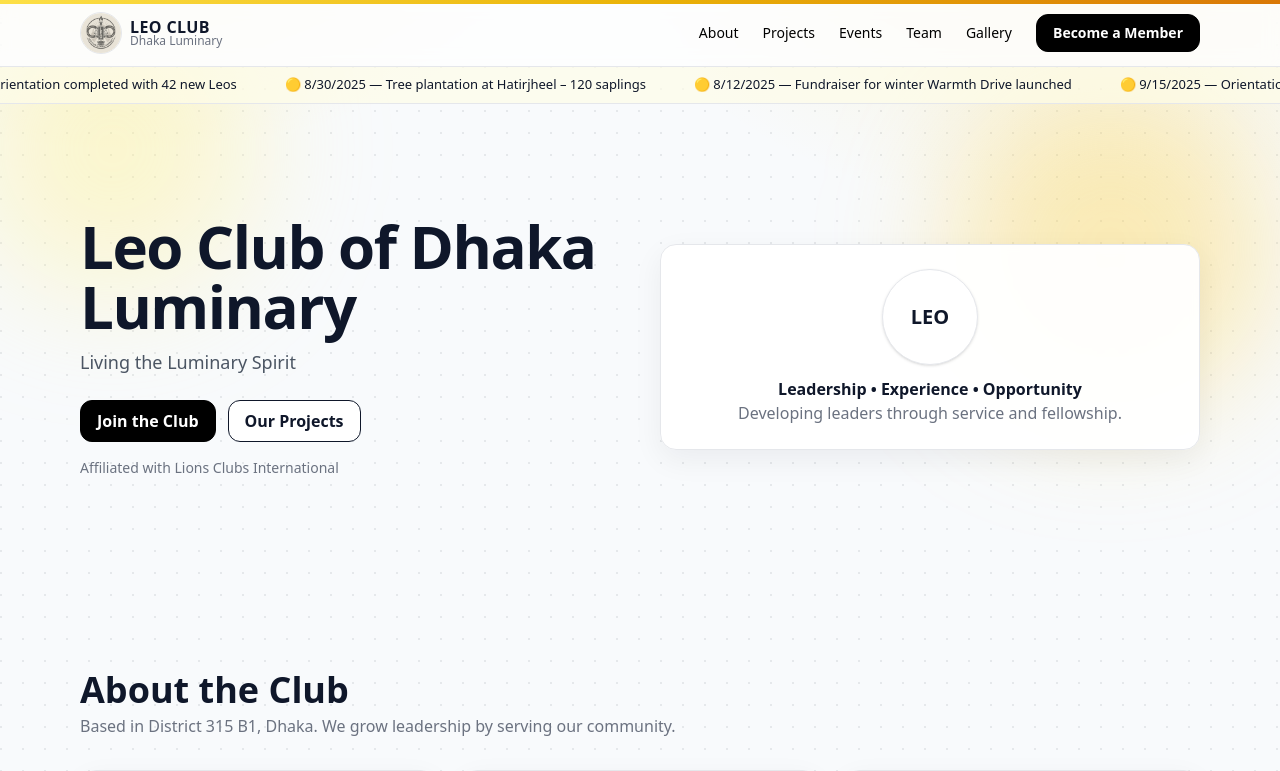
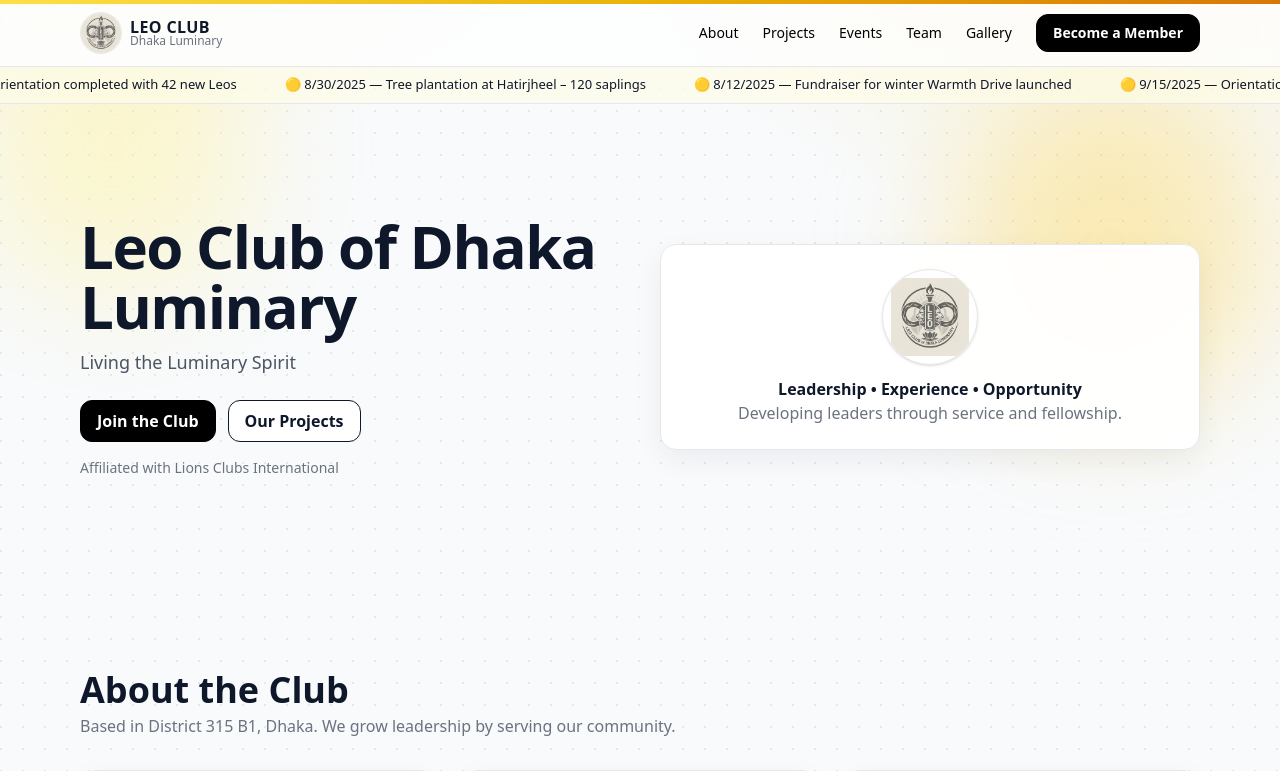
Before and after one commit to lcodhakaluminary-lgtm/website, a Next.js app: page / in a window 1280 px wide. Shown: the top 771 px of the page. Built offline with nearby package versions, Linux system fonts and the light colour scheme.

Commit message:
Update ParallaxHero.js

```diff
--- a/components/ParallaxHero.js
+++ b/components/ParallaxHero.js
@@ -1,5 +1,6 @@
 "use client";
 import { motion, useScroll, useTransform } from "framer-motion";
+import Image from "next/image";
 
 export default function ParallaxHero() {
   const { scrollY } = useScroll();
@@ -30,8 +31,16 @@
           whileInView={{ opacity: 1, y: 0 }}
           viewport={{ once: true, amount: 0.3 }}
         >
-          <div className="mx-auto w-24 h-24 rounded-full grid place-content-center border bg-white shadow">
-            <span className="font-extrabold text-xl">LEO</span>
+          {/* Your logo here */}
+          <div className="mx-auto w-24 h-24 rounded-full border bg-white grid place-content-center overflow-hidden shadow">
+            <Image
+              src="/logo.png"
+              alt="Leo Club of Dhaka Luminary"
+              width={120}
+              height={120}
+              className="w-full h-full object-contain p-2"
+              priority
+            />
           </div>
           <h3 className="mt-3 font-bold">Leadership • Experience • Opportunity</h3>
           <p className="text-gray-500">Developing leaders through service and fellowship.</p>
```
